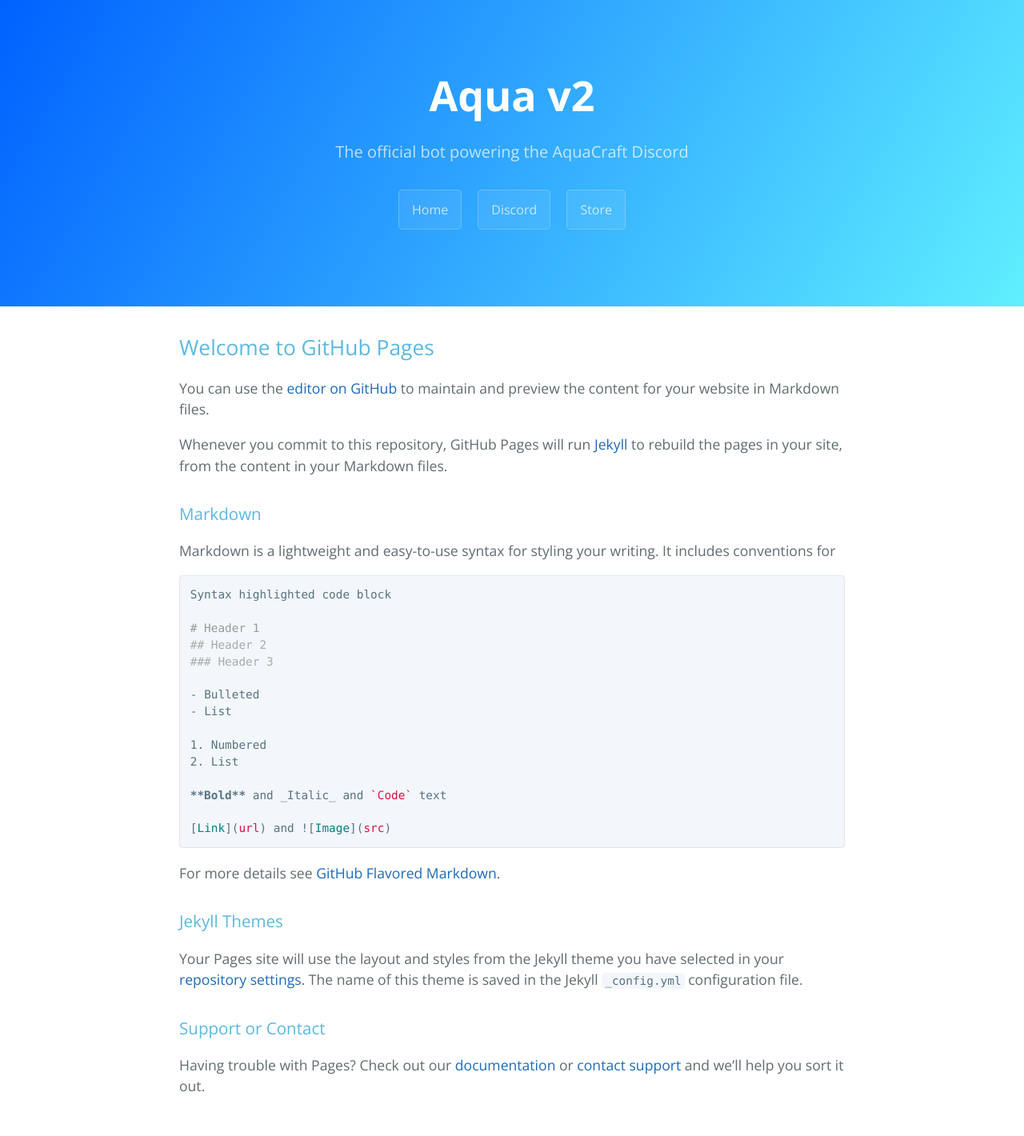
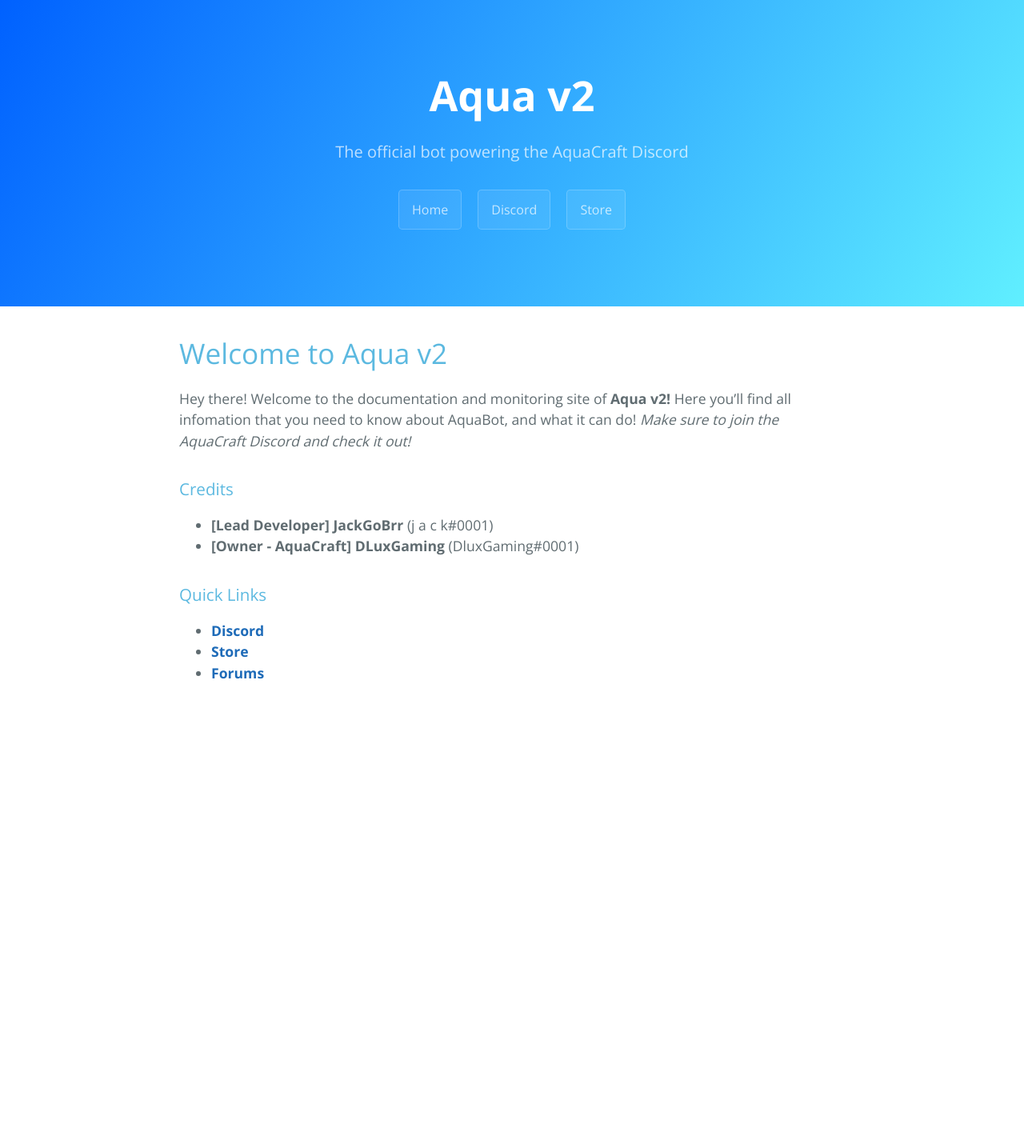
Before and after one commit to JackGoBrr/AquaCraftBotDocs, a Jekyll site: the page built from index.md, in a window 1280 px wide. Shown: the whole page at 80% size. Built offline with Jekyll 4.4.1, drawn with Linux system fonts in a browser that asks for light colours; our own code applies the rules of GitHub Pages for plain Markdown files; after the commit the page ends 903 px from its top, so only the background shows below that.

Commit message:
Update index.md

````diff
--- a/index.md
+++ b/index.md
@@ -1,37 +1,13 @@
-## Welcome to GitHub Pages
+# Welcome to Aqua v2
+Hey there! Welcome to the documentation and monitoring site of **Aqua v2!**
+Here you'll find all infomation that you need to know about AquaBot, and what it can do!
+*Make sure to join the AquaCraft Discord and check it out!*
 
-You can use the [editor on GitHub](https://github.com/JackGoBrr/AquaCraftBotDocs/edit/gh-pages/index.md) to maintain and preview the content for your website in Markdown files.
+### Credits
+- **[Lead Developer] JackGoBrr** (j a c k#0001)
+- **[Owner - AquaCraft] DLuxGaming** (DluxGaming#0001)
 
-Whenever you commit to this repository, GitHub Pages will run [Jekyll](https://jekyllrb.com/) to rebuild the pages in your site, from the content in your Markdown files.
-
-### Markdown
-
-Markdown is a lightweight and easy-to-use syntax for styling your writing. It includes conventions for
-
-```markdown
-Syntax highlighted code block
-
-# Header 1
-## Header 2
-### Header 3
-
-- Bulleted
-- List
-
-1. Numbered
-2. List
-
-**Bold** and _Italic_ and `Code` text
-
-[Link](url) and ![Image](src)
-```
-
-For more details see [GitHub Flavored Markdown](https://guides.github.com/features/mastering-markdown/).
-
-### Jekyll Themes
-
-Your Pages site will use the layout and styles from the Jekyll theme you have selected in your [repository settings](https://github.com/JackGoBrr/AquaCraftBotDocs/settings/pages). The name of this theme is saved in the Jekyll `_config.yml` configuration file.
-
-### Support or Contact
-
-Having trouble with Pages? Check out our [documentation](https://docs.github.com/categories/github-pages-basics/) or [contact support](https://support.github.com/contact) and we’ll help you sort it out.
+### Quick Links
+- [**Discord**](https://go.aquacraft.cc/discord)
+- [**Store**](https://store.aquacraft.cc)
+- [**Forums**](https://forums.aquacraft.cc)
````
